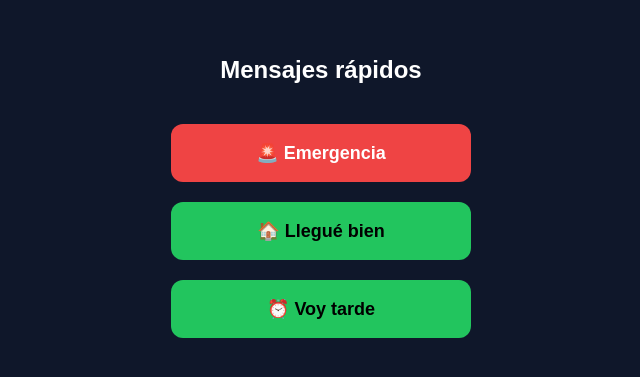
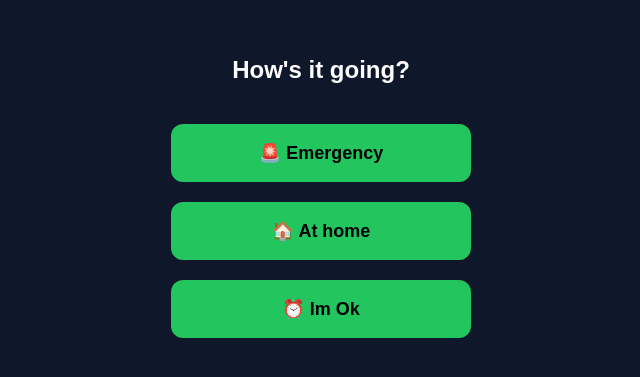
Before and after one commit to davidfrb25-dot/davidfrb25-dot, a plain HTML site: page index.html in a window 1280 px wide. Shown: the part 221-598 px from the top of the page, without its empty margins (319-959 px from the left). Drawn offline with Linux system fonts and the light colour scheme.

Commit message:
Update index.html

```diff
--- a/index.html
+++ b/index.html
@@ -37,18 +37,18 @@
 </head>
 <body>
 
-  <h2>Mensajes rápidos</h2>
+  <h2>How's it going?</h2>
 
-  <button class="emergencia" onclick="enviar('🚨 Necesito ayuda ahora')">
-    🚨 Emergencia
+  <button class="Emergency" onclick="enviar('🚨I need help right now. Call me')">
+    🚨 Emergency
   </button>
 
-  <button onclick="enviar('🏠 Ya llegué bien')">
-    🏠 Llegué bien
+  <button onclick="enviar('🏠 At home without problems. Lovely night')">
+    🏠 At home
   </button>
 
-  <button onclick="enviar('⏰ Voy tarde, llego en 10 min')">
-    ⏰ Voy tarde
+  <button onclick="enviar('⏰ Something weird happened, Ill explain later, but Im ok')">
+    ⏰ Im Ok
   </button>
 
   <script>
```
